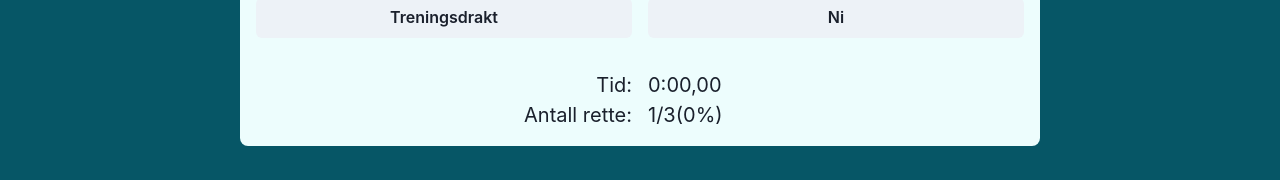
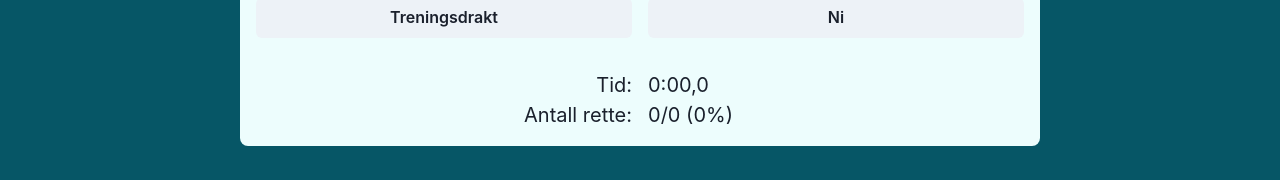
Before and after one commit to ohjohnsen/taekwondo-quiz-web, a React (Create React App) app: page /terminologyquiz in a window 1280 px wide. Shown: the part 265-445 px from the top of the page. Built offline with nearby package versions, Linux system fonts and the light colour scheme; the HTML template or start-up script is replaced by a standard one.

Commit message:
Fix answer counter in quiz

```diff
--- a/src/pages/TerminologyQuizPage.jsx
+++ b/src/pages/TerminologyQuizPage.jsx
@@ -46,7 +46,13 @@ const getKoreanQuestionAndNorwegianChoices = () => {
   return data;
 };
 
-const getCorrectAnswerCount = answers => answers.reduce((n, answer) => n + (answer === true));
+const getCorrectAnswerCount = answers =>
+{
+  if (answers.length > 0)
+    return answers.filter(answer => answer === true).length;
+  else
+    return 0;
+}
 
 const calculateCorrectAnswerPercentage = answers => {
   // const correctAnswerCount = answers.reduce((n, answer) => n + (answer === true));
@@ -74,7 +80,7 @@ const TerminologyQuizPage = () => {
       timer = setInterval(() => {
         const newElapsedTime = differenceInMilliseconds(new Date(), startTimestamp);
         setElapsedTime(newElapsedTime);
-      }, 10);
+      }, 100);
     }
     return () => {
       clearInterval(timer);
@@ -116,7 +122,6 @@ const TerminologyQuizPage = () => {
                     setIsTimerActive(true);
                     setStartTimestamp(new Date());
                   } else if (currentQuestion === QuestionCount) {
-                    console.log("promp igjen");
                     setIsTimerActive(false);
                   }
                 }
@@ -140,11 +145,12 @@ const TerminologyQuizPage = () => {
 
         <SimpleGrid columns={2} width="100%" spacingX="1rem" fontSize="xl" marginTop="2rem">
           <Box textAlign="right">Tid:</Box>
-          <Box>{format(elapsedTime, "m:ss,SS")}</Box>
+          <Box>{format(elapsedTime, "m:ss,S")}</Box>
 
           <Box textAlign="right">Antall rette:</Box>
           <Box>
-            {currentQuestion}/{QuestionCount}
+            {getCorrectAnswerCount(answers)}/{answers.length}
+            {' '}
             (
               {(selectedAnswer !== undefined || currentQuestion > 1) ?
                 calculateCorrectAnswerPercentage(answers) :
```
